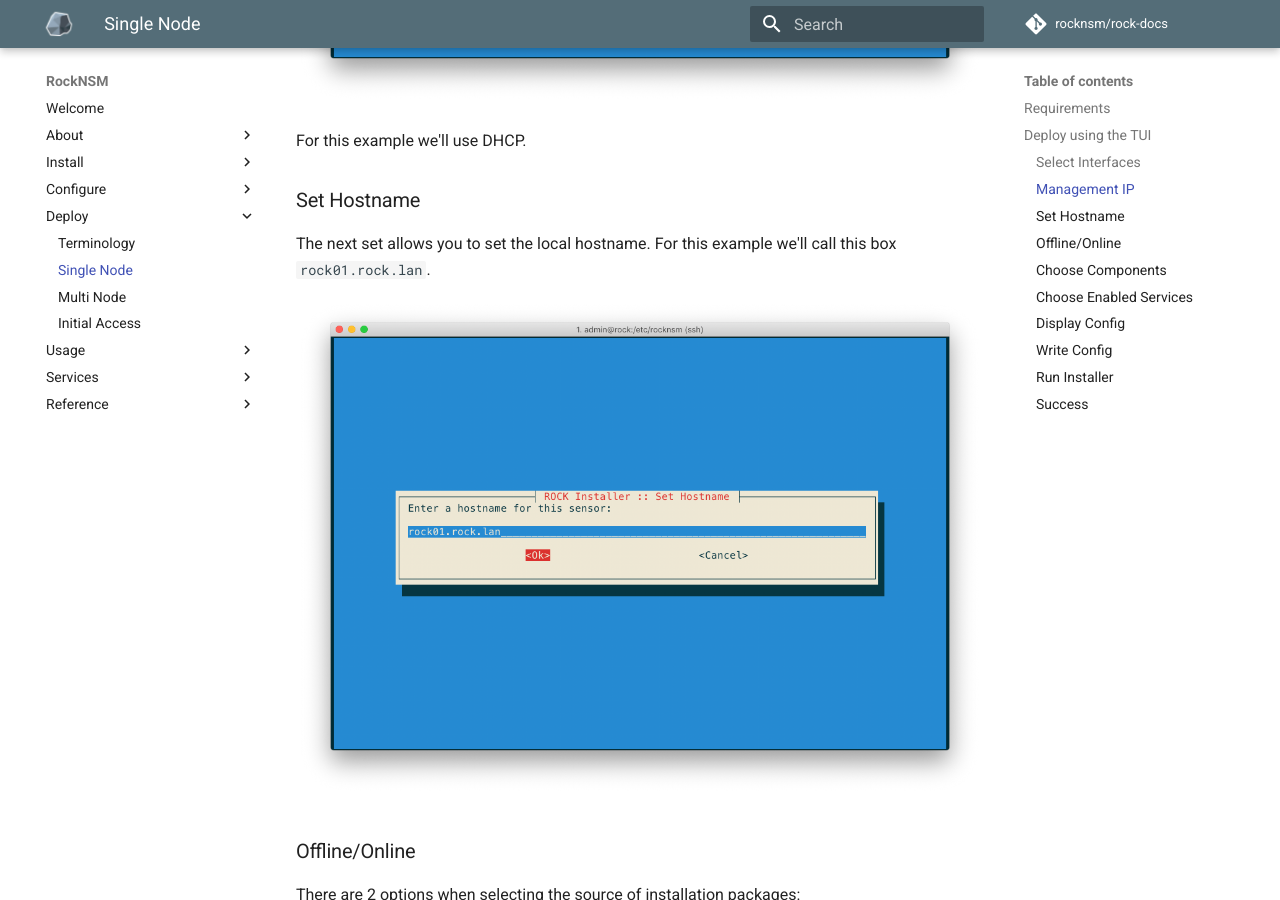
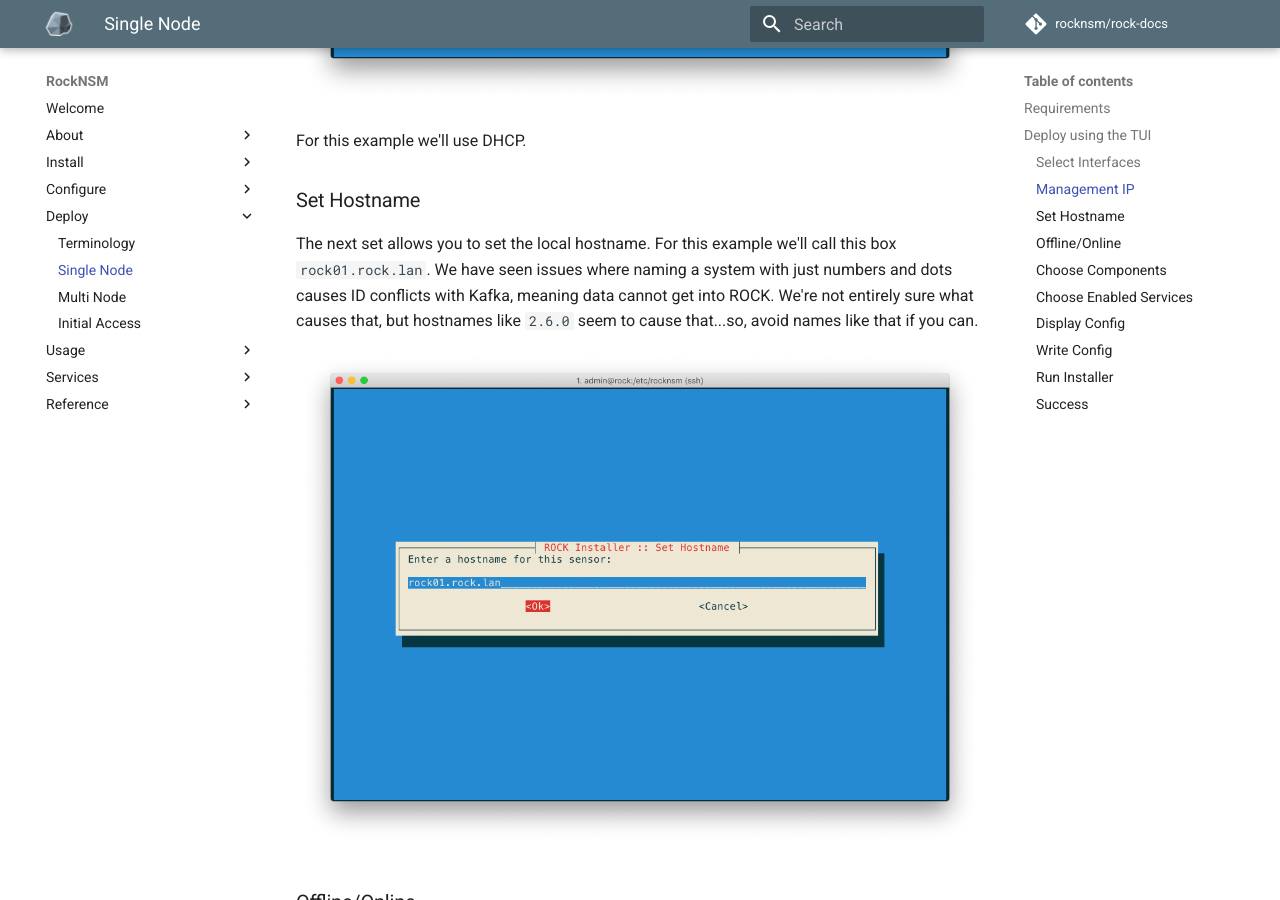
Before and after one commit to rocknsm/rock-docs, an MkDocs documentation site: the page built from docs/deploy/single-node.md, in a window 1280 px wide and 900 px high, scrolled down 2476 px. Built offline with MkDocs 1.6.1 and Material for MkDocs 9.7.7, drawn with Linux system fonts in a browser that asks for light colours; comment, search, counter and statistics services are not loaded.

Commit message:
Update single-node.md

```diff
--- a/docs/deploy/single-node.md
+++ b/docs/deploy/single-node.md
@@ -57,7 +57,7 @@
 ### Set Hostname
 
 The next set allows you to set the local hostname. For this example we'll call
-this box `rock01.rock.lan`.
+this box `rock01.rock.lan`.  We have seen issues where naming a system with just numbers and dots causes ID conflicts with Kafka, meaning data cannot get into ROCK. We're not entirely sure what causes that, but hostnames like `2.6.0` seem to cause that...so, avoid names like that if you can.
 
 <p align="center">
 <img src="../../img/set-hostname.png">
```
